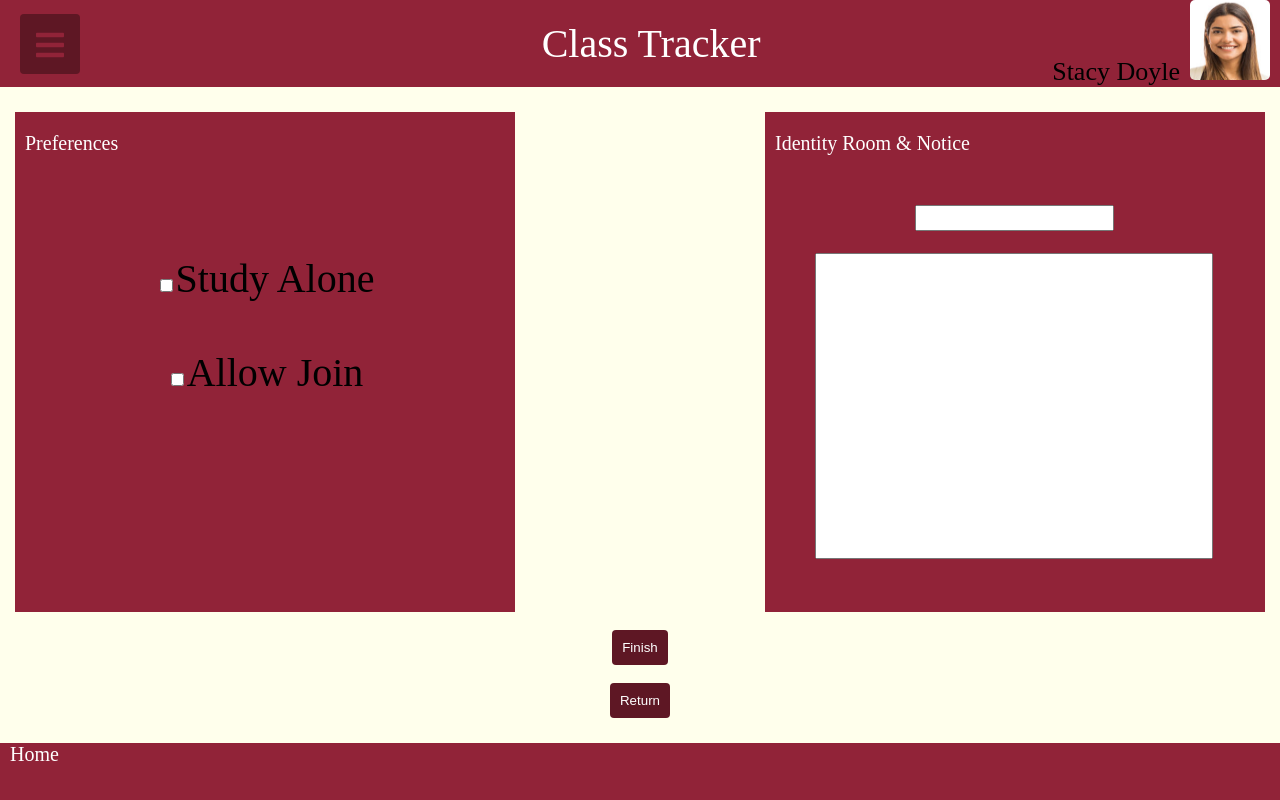
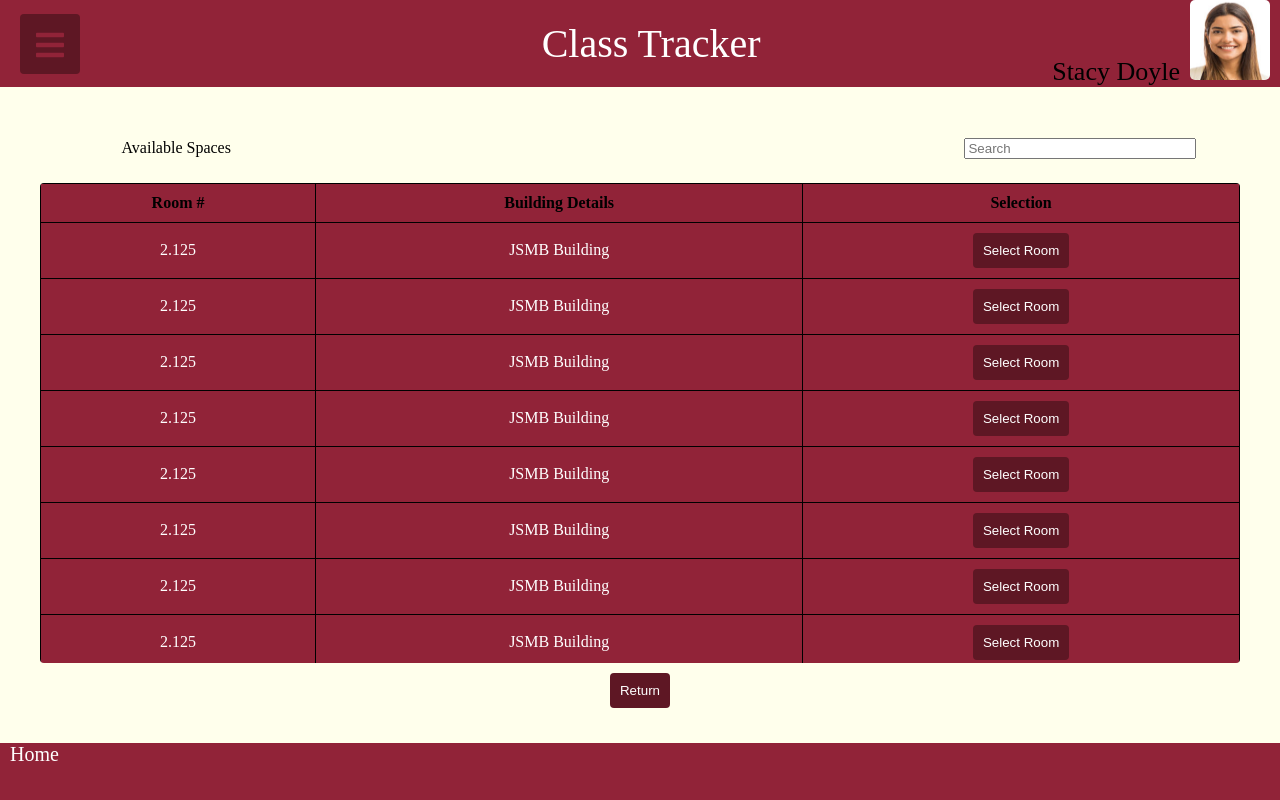
Before and after one commit to denzz312/EmptyClass, a React (Create React App) app: page / in a window 1280 px wide. Shown: the top 800 px of the page. Built offline with nearby package versions, Linux system fonts and the light colour scheme.

Commit message:
fix searchResults css

```diff
--- a/src/App.css
+++ b/src/App.css
@@ -168,8 +168,15 @@ body {
     border-collapse: collapse;
 }
 
-.searchResults{
+.searchResults .information{
+    display: flex;
+    flex-direction: row;
+    margin-left: 7.5%;
+}
 
+.tableSearch{
+    margin-top: 15px;
+    margin-left: 65%;
 }
 
 .searchResultsTable{
@@ -181,7 +188,7 @@ body {
     justify-content: space-evenly;
     flex-direction: column;
     flex-flow: column;
-    overflow: scroll;
+    overflow:scroll;
 }
 
 .searchResults .table{
@@ -194,6 +201,11 @@ body {
     border: 1px solid black;
     padding: 10px;
     border-collapse: collapse;
+}
+
+.searchResults .table tbody{
+    color: white;
+    overflow: auto;
 }
 
 .Details{
--- a/src/App.js
+++ b/src/App.js
@@ -17,7 +17,7 @@ class App extends React.Component {
       <div className="App">
         <Header/>
         <body className="App-body">
-        <SessionDetails/>
+        <SearchResults/>
         </body>
         <Footer/>
       </div>
--- a/src/Components/SearchResults.js
+++ b/src/Components/SearchResults.js
@@ -38,14 +38,20 @@ class SearchResults extends React.Component {
         }];
         return (
             <div className = "searchResults">
-                <div>
-                    Available Spaces
-                    <input
-                        type="text"
-                        id="header-search"
-                        placeholder="Search"
-                        name="s"
-                    />
+                <div className = "information">
+                    <div>
+                        <p>Available Spaces</p>
+                    </div>
+                    <div className = "tableSearch">
+                        <input
+                            type="search"
+                            id="header-search"
+                            placeholder="Search"
+                            name="searchRoom"
+                            style= {{width: "125%"}}
+                        />
+                    </div>
+
                 </div>
                 <div className = "searchResultsTable">
                     <table className = "table">
```
